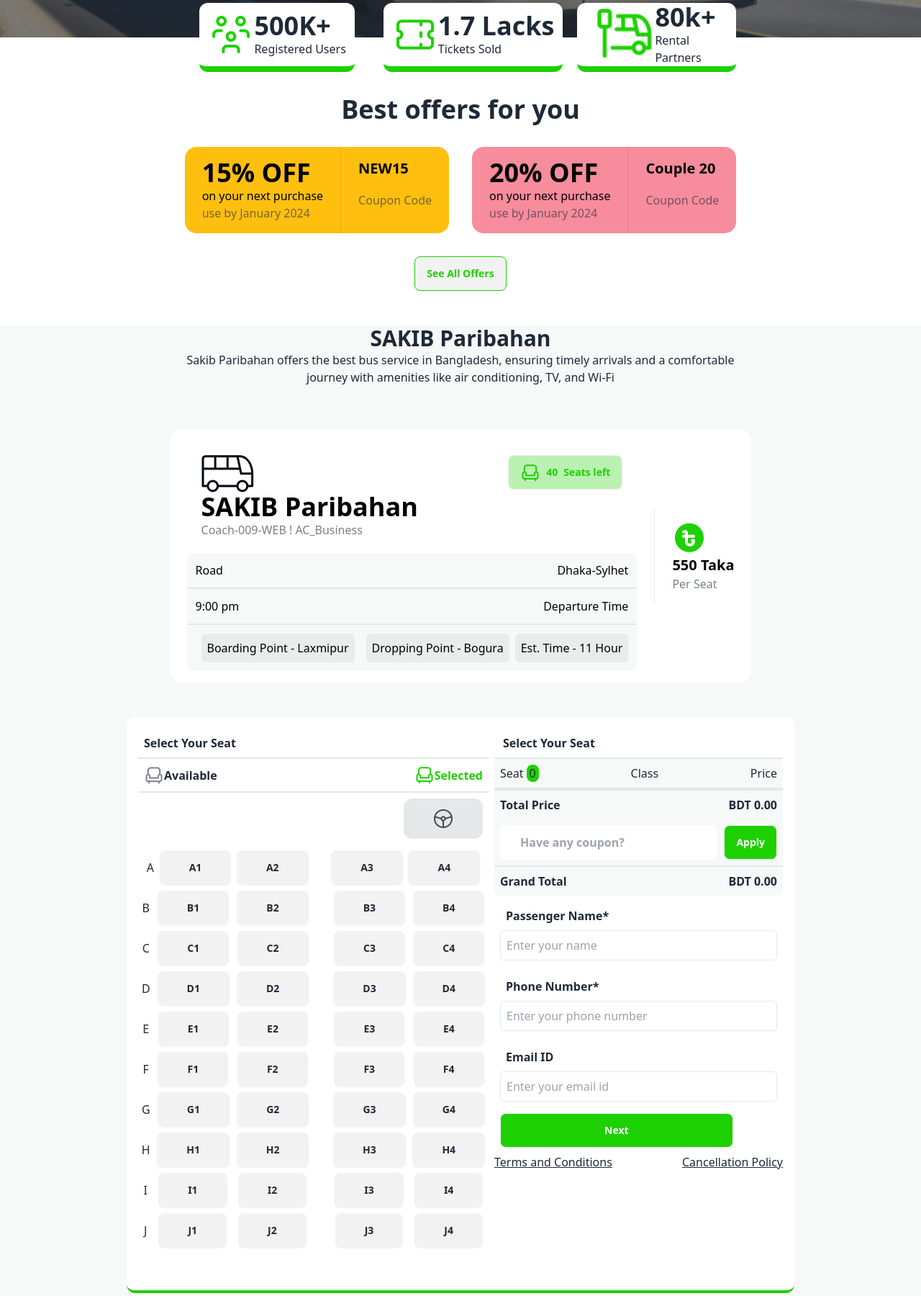
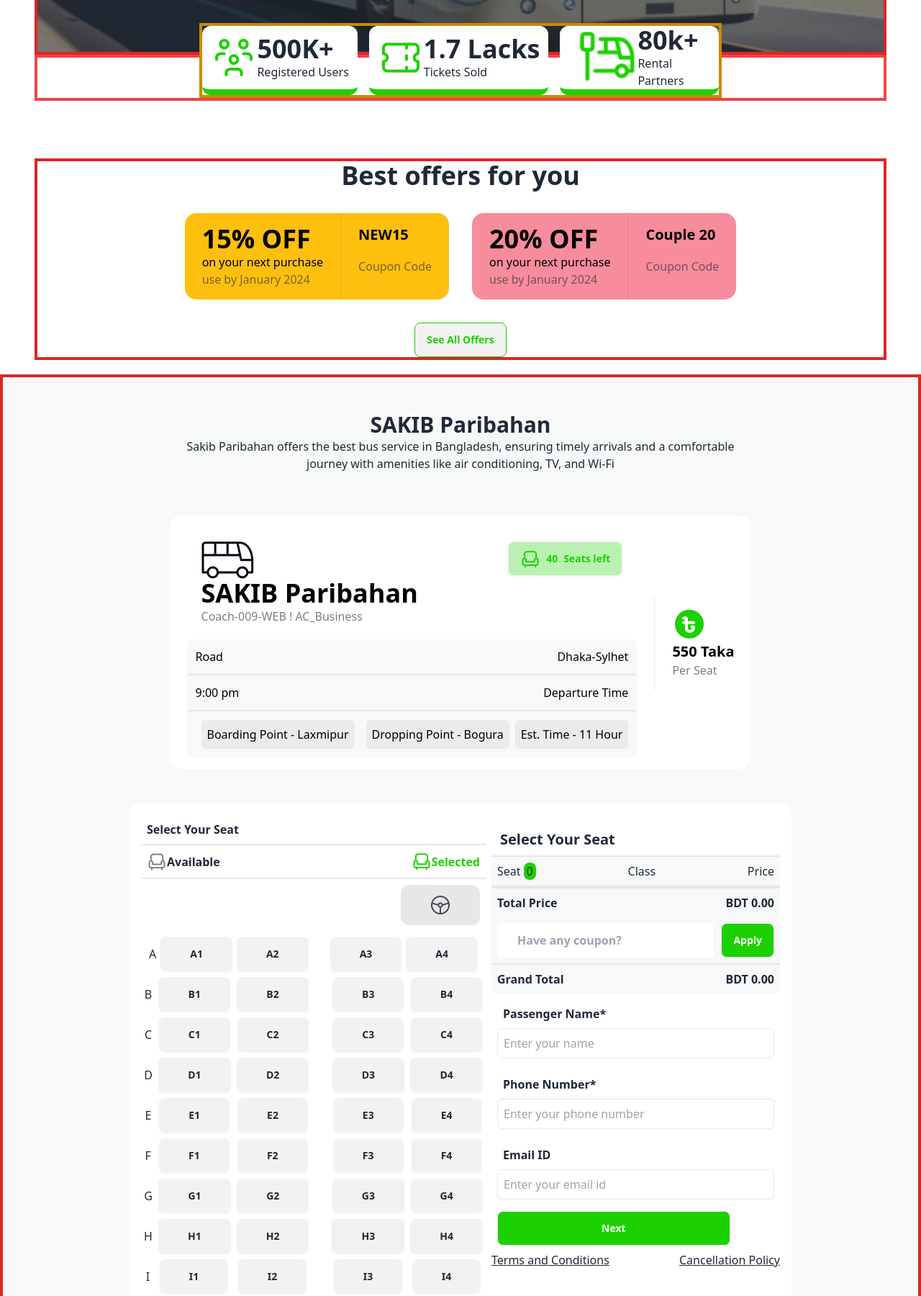
Before and after one commit to arif-sakib330/bus-ticket, a plain HTML site: page index.html in a window 1280 px wide. Shown: the part 816-2616 px from the top of the page at 72% size. Drawn offline with nearby package versions, Linux system fonts and the light colour scheme.

Commit message:
added all file

```diff
--- a/index.html
+++ b/index.html
@@ -6,11 +6,12 @@
     <meta name="viewport" content="width=device-width, initial-scale=1.0">
     <link href="https://cdn.jsdelivr.net/npm/daisyui@4.11.1/dist/full.min.css" rel="stylesheet" type="text/css" />
     <script src="https://cdn.tailwindcss.com"></script>
+    <link rel="stylesheet" href="style.css">
     <title>Bus Ticket</title>
 </head>
 
 <body>
-    <header>
+    <header class="w-auto mx-5 lg:mx-12 border-4 border-red-600 mb-4">
         <div class="navbar bg-base-100">
             <div class="navbar-start">
                 <div class="dropdown">
@@ -54,14 +55,15 @@
             </div>
             <div class="navbar-end">
                 <a class="btn">
-                    <p class="text-lg">Bus</p> <img src="images/bus-icon.jpg" alt="">
+                    <p class="text-lg">Bus</p> <img src="images/bus-icon.png" alt="">
                 </a>
             </div>
         </div>
     </header>
-    <main>
+    <main class="justify-center">
         <!-- banner -->
-        <div class="hero min-h-screen" style="background-image: url(images/banner.png); ">
+        <div class="hero w-auto mx-5 lg:mx-12 min-h-screen border-4 border-red-600"
+            style="background-image: url(images/banner.png); ">
             <div class="hero-overlay bg-opacity-60"></div>
             <div class="hero-content text-center text-neutral-content">
                 <div class="max-w-screen-md  gap-3">
@@ -78,18 +80,17 @@
             </div>
         </div>
         <!-- stat -->
-        <div class="absolute w-full">
-            <div class=" flex flex-row justify-center -mt-12 w-full">
-
-                <div class=" flex flex-row p-3 bg-white border-b-8 border-[#1DD100] rounded-xl mx-5 ">
+        <div class="w-auto mx-5 lg:mx-12 border-4 border-red-500 flex justify-center">
+            <div class="flex justify-center -mt-12 gap-4 border-4 border-yellow-600">
+                <div class=" flex flex-row p-3 bg-white border-b-8 border-[#1DD100] rounded-xl">
                     <img src="images/people.png" alt="">
                     <div>
-                        <p class="text-4xl font-extrabold">500K+</p>
+                        <p class="text- xl lg:text-4xl font-extrabold">500K+</p>
                         <p>Registered Users</p>
                     </div>
                 </div>
 
-                <div class="flex flex-row p-3  bg-white border-b-8 border-[#1DD100] rounded-xl mx-5">
+                <div class="flex p-3  bg-white border-b-8 border-[#1DD100] rounded-xl">
                     <img src="images/ticket-cupon.png" alt="">
                     <div>
                         <p class="text-4xl font-extrabold">1.7 Lacks</p>
@@ -97,7 +98,7 @@
                     </div>
                 </div>
 
-                <div class="flex flex-row px-5  bg-white border-b-8 border-[#1DD100] r rounded-xl">
+                <div class="flex px-5  bg-white border-b-8 border-[#1DD100] r rounded-xl">
                     <img src="images/stoppage.png" alt="">
                     <div>
                         <p class="text-4xl font-extrabold">80k+</p>
@@ -109,12 +110,12 @@
         </div>
 
         <!-- Best offers for you -->
-        <div id="offer" class=" mt-20 space-y-8 flex flex-col items-center">
+        <div id="offer" class="w-auto mx-5 lg:mx-12 border-4 border-red-600 mt-20 space-y-8 flex flex-col items-center">
             <div>
                 <h1 class="font-bold text-4xl">Best offers for you</h1>
             </div>
 
-            <div class="flex justify-center space-x-8">
+            <div class="lg:flex justify-center space-x-8">
                 <div class="stats bg-[#FFBF0F] text-primary-content">
                     <div class="stat">
                         <div class="stat-value text-black">15% OFF</div>
@@ -144,9 +145,9 @@
             </div>
         </div>
         <!-- seats -->
-        <div id="scroll" class="bg-[#F7F8F8] min-h-screen seat-container">
+        <div id="scroll" class="w-auto bg-[#F7F8F8] seat-container border-4 border-red-600 mt-5">
             <!-- paribahan -->
-            <div class=" flex flex-col justify-center items-center mt-12 w-full">
+            <div class=" flex flex-col justify-center items-center mt-5 lg:mt-12 w-full">
                 <div class=" flex flex-col justify-center items-center">
                     <div class=" text-center h-36">
                         <h1 class="text-3xl font-bold">SAKIB Paribahan</h1>
@@ -156,6 +157,7 @@
                             journey with amenities like air conditioning, TV, and Wi-Fi
                         </p>
                     </div>
+
                     <div class="">
                         <div class="stats text-primary-content items-center">
                             <div class="stat">
@@ -209,9 +211,9 @@
             </div>
 
             <!-- seat -->
-            <div class="mt-12 px-44 pb-28 ">
-                <div class=" bg-white p-4 flex rounded-xl border-b-4 border-[#1DD100] min-h-screen">
-                    <div id="seats-container" class=" w-2/3">
+            <div class="mt-3 lg:mt-12 lg:px-44 pb-5 lg:pb-28 ">
+                <div class=" bg-white p-1 lg:p-4 lg:flex rounded-xl border-b-4 border-[#1DD100] min-h-screen">
+                    <div id="seats-container" class=" lg:w-2/3">
                         <h1 class="font-semibold p-2">Select Your Seat</h1>
                         <hr class="border">
                         <div class=" flex place-content-between p-2">
@@ -299,14 +301,15 @@
                             <p>J</p>
                             <button id="seat" onclick="getSeat()" class="btn seat-btn px-10">J1</button><button
                                 class="btn seat-btn px-10">J2</button><button
-                                class="btn seat-btn px-10 ml-6">J3</button><button
-                                class="btn seat-btn px-10">J4</button>
+                                class="btn seat-btn px-10 ml-6">J3</button><button class="btn seat-btn px-10">J4
+                            </button>
                         </div>
                     </div>
+                    <!-- price -->
 
-                    <div class="pl-2">
+                    <div class="lg:pl-2">
                         <div>
-                            <h1 class="font-semibold pl-3 py-2">Select Your Seat</h1>
+                            <h1 class="font-semibold text-xl pt-5 pl-3 py-2">Select Your Seat</h1>
                         </div>
                         <div class="rounded-lg bg-[#F7F8F8]">
                             <hr class="border">
@@ -359,10 +362,11 @@
                                         placeholder="Enter your email id">
                                 </div>
                                 <div class="p-2">
-                                    <a href="success.html">
-                                        <button class="btn px-36 p-2 font-semibold text-white bg-[#1DD100]">Next
-                                        </button>
-                                    </a>
+
+                                    <button class="btn px-36 p-2 font-semibold text-white bg-[#1DD100]"><a
+                                            target="_blank" href="success.html">Next</a>
+                                    </button>
+
                                 </div>
                             </form>
                             <div class="flex place-content-between">
@@ -375,11 +379,11 @@
             </div>
         </div>
     </main>
-    <footer class=" p-10 bg-black text-white">
-        <div class="flex place-content-between px-20 pb-5">
+    <footer class=" p-3 lg:p-10 bg-black text-white">
+        <div class="flex place-content-between px-3 lg:px-20 pb-5">
             <div>
                 <div>
-                    <h1 class="text-4xl font-bold text-white">
+                    <h1 class="lg:text-4xl text-2xl font-bold text-white">
                         P-Ticket
                     </h1>
                 </div>
@@ -390,7 +394,7 @@
             </div>
             <div>
                 <h6 class="">Download our app</h6>
-                <div class=" gap-4 flex border rounded-md p-2">
+                <div class="gap-4 flex border rounded-md p-2">
                     <a>
                         <img src="images/playstore.png" alt="">
                     </a>
@@ -403,7 +407,7 @@
         </div>
         <hr class="">
 
-        <div class="flex place-content-between p-3">
+        <div class="flex flex-col-2 lg:flex place-content-between lg:p-3">
             <p>@all rights reserved, P-Ticket services limited.2024</p>
             <p>Terms & condition</p>
             <p>Return & refund policy</p>
--- /dev/null
+++ b/style.css
@@ -0,0 +1,10 @@
+@import url('https://fonts.googleapis.com/css2?family=Raleway:ital,wght@0,100..900;1,100..900&display=swap');
+
+.raleway {
+    font-family: "Raleway", sans-serif;
+}
+
+* {
+    margin: 0;
+    padding: 0;
+}
```
